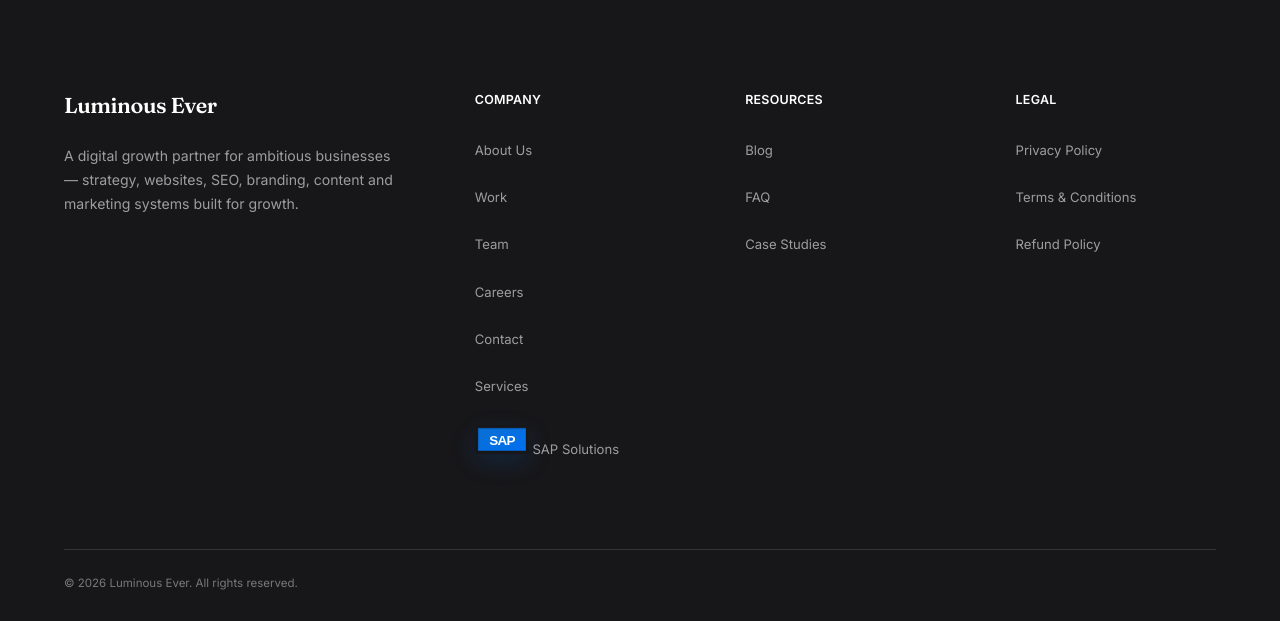
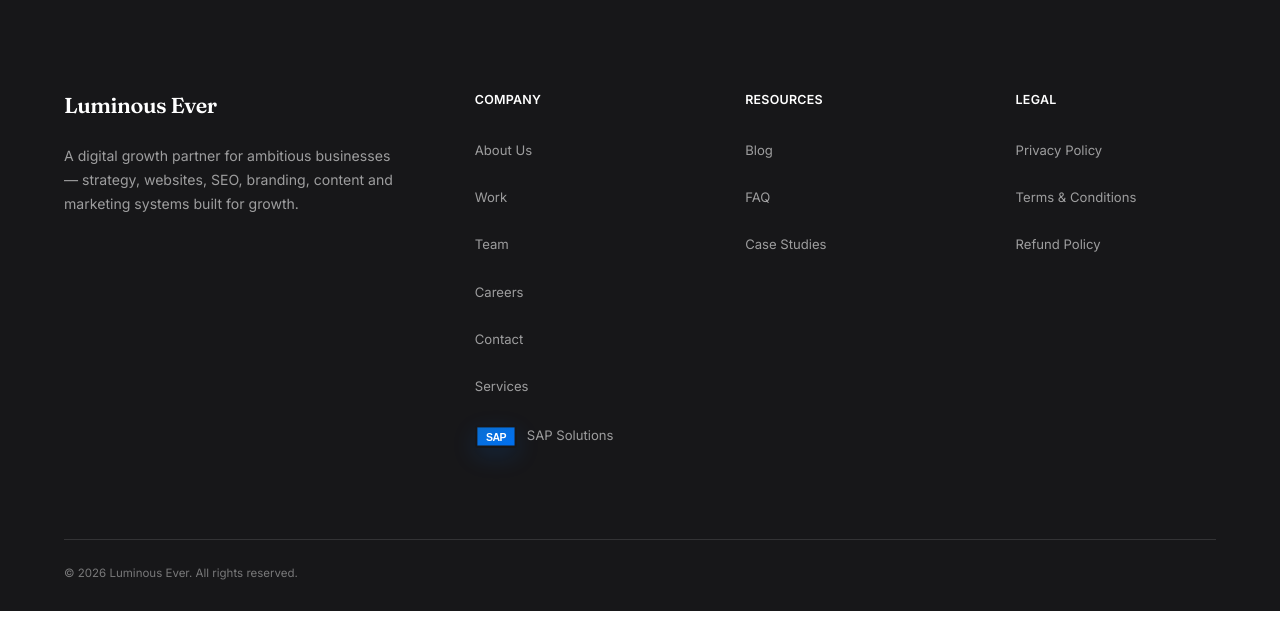
Before and after one commit to bhawanirathore7773/luminousever, a Django app: page /about/ in a window 1280 px wide. Shown: the part 3104-3725 px from the top of the page. Run offline with Django 5.2, Linux system fonts and the light colour scheme; data comes from the database, SQL or seed files in the repository; some libraries are stand-ins or nearby versions.

Commit message:
Fix Services mega-menu hover bridge and footer SAP alignment

```diff
--- a/luminous_ever/static/css/layout.css
+++ b/luminous_ever/static/css/layout.css
@@ -144,13 +144,19 @@ body[data-hero-theme="dark"] .site-header:not(.is-scrolled) {
 }
 
 /* ---- Mega menu ---- */
+/*
+   Keep the menu attached to the header rather than the Services text.
+   This prevents the menu from jumping sideways and, importantly, removes
+   the hover "dead zone" that used to make the menu disappear before a
+   submenu link could be clicked.
+*/
 .nav-item--has-menu {
-  position: relative;
+  position: static;
 }
 
 .mega-menu {
   position: absolute;
-  top: calc(100% + 1.75rem);
+  top: calc(100% + 0.5rem);
   left: 50%;
   transform: translateX(-50%) translateY(8px);
   width: min(1040px, 92vw);
@@ -159,6 +165,7 @@ body[data-hero-theme="dark"] .site-header:not(.is-scrolled) {
   border-radius: var(--radius-lg);
   box-shadow: var(--shadow-card-hover);
   padding: var(--space-8);
+  z-index: calc(var(--z-header) + 2);
   opacity: 0;
   visibility: hidden;
   pointer-events: none;
@@ -173,6 +180,19 @@ body[data-hero-theme="dark"] .site-header:not(.is-scrolled) {
   visibility: visible;
   pointer-events: auto;
   transform: translateX(-50%) translateY(0);
+}
+
+/* Invisible hover bridge: the small visual gap remains, but the pointer
+   can travel from Services into the mega menu without closing it. */
+.mega-menu::before {
+  content: "";
+  position: absolute;
+  left: 0;
+  right: 0;
+  top: -0.5rem;
+  height: 0.5rem;
+  background: transparent;
+  pointer-events: auto;
 }
 
 .mega-menu__grid {
@@ -1506,3 +1526,38 @@ body[data-hero-theme="dark"] .site-header:not(.is-scrolled) .mobile-nav-toggle {
   color: var(--text-inverse) !important;
   border-color: rgba(255, 255, 255, 0.35) !important;
 }
+
+/* ---- SAP footer link: keep logo + label on one clean baseline ---- */
+.site-footer .footer-sap-link {
+  display: inline-flex;
+  align-items: center;
+  justify-content: flex-start;
+  gap: 10px;
+  width: fit-content;
+  min-height: 24px;
+  line-height: 1.2;
+  vertical-align: middle;
+}
+
+.site-footer .footer-sap-link .sap-brand-badge {
+  display: inline-flex;
+  align-items: center;
+  justify-content: center;
+  flex: 0 0 42px;
+  width: 42px;
+  height: 23px;
+  margin: 0;
+}
+
+.site-footer .footer-sap-link .sap-brand-badge img {
+  display: block;
+  width: 100%;
+  height: 100%;
+  object-fit: contain;
+}
+
+@media (max-width: 1079px) {
+  .mega-menu {
+    width: min(1040px, calc(100vw - 32px));
+  }
+}
```
